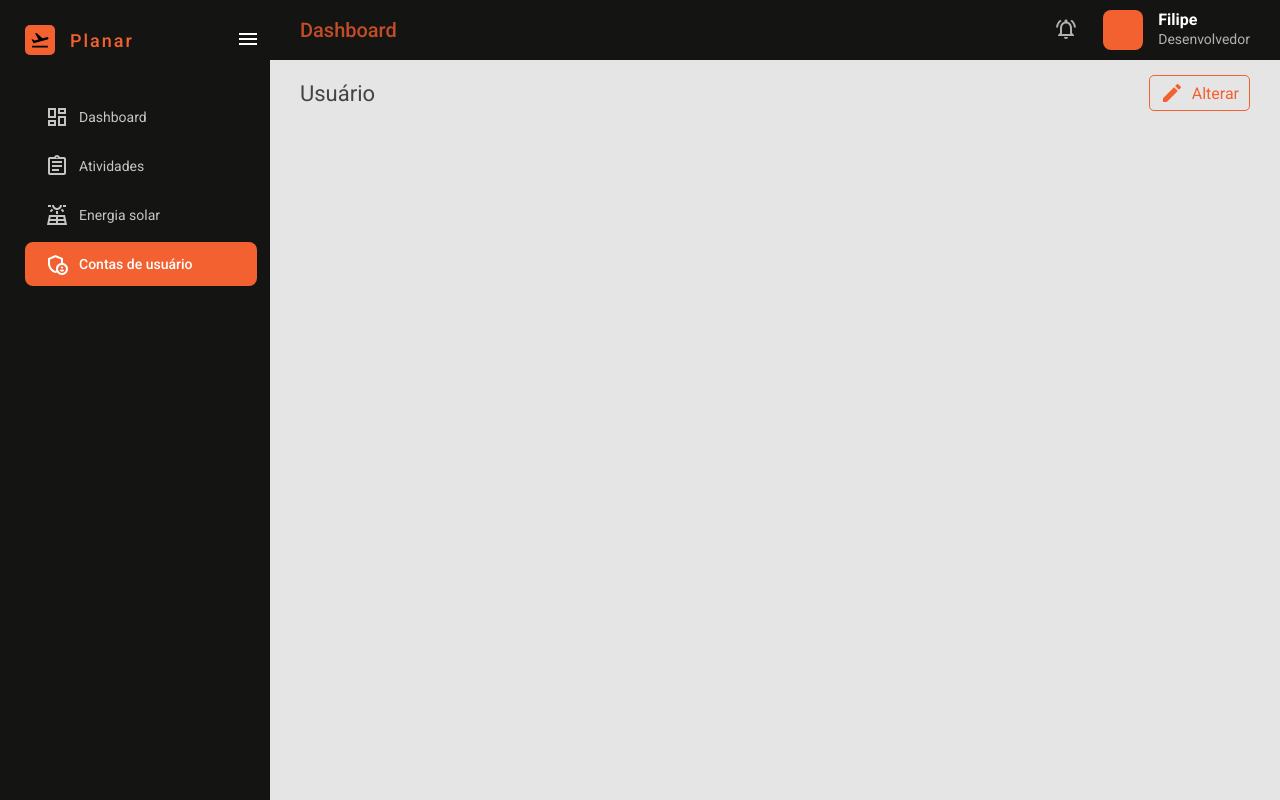
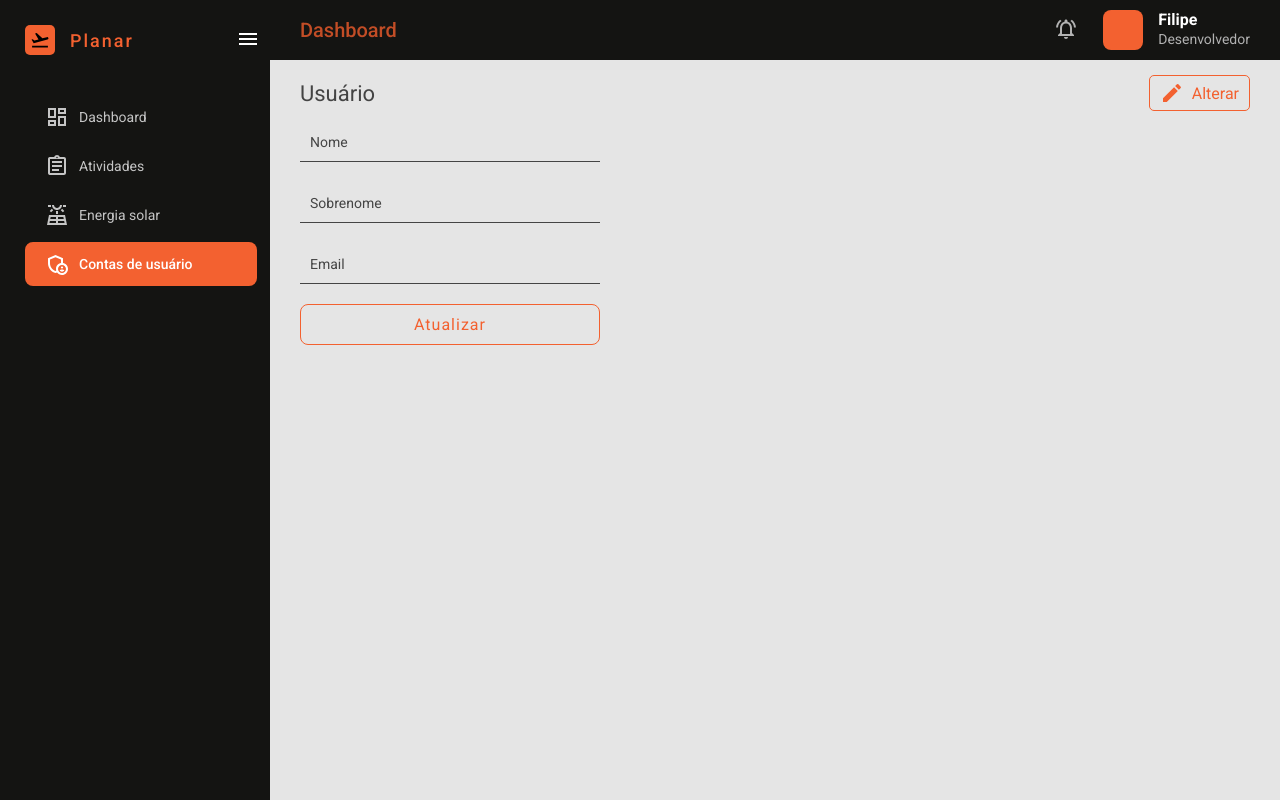
Before and after one commit to mrffilipe/planar-react-web-client, a React (Vite) app: page /user-account/user in a window 1280 px wide. Built offline with nearby package versions, Linux system fonts and the light colour scheme; the HTML template or start-up script is replaced by a standard one.

Commit message:
Add form to user

```diff
--- a/src/pages/Layout.jsx
+++ b/src/pages/Layout.jsx
@@ -1,5 +1,6 @@
 import SideMenu from "../components/SideMenu";
 import HeaderMenu from "../components/HeaderMenu";
+
 import { Outlet } from "react-router-dom";
 
 function Layout() {
--- a/src/pages/User/index.jsx
+++ b/src/pages/User/index.jsx
@@ -1,9 +1,13 @@
-import Button from "../../components/Button";
 import styles from "./styles.module.css";
 
 import { Edit } from "@mui/icons-material";
 
+import Button from "../../components/Button";
+import { useState } from "react";
+
 const User = () => {
+    const [change, setChange] = useState(true);
+
     return (
         <div className={styles.user_container}>
             <section className={styles.user_section}>
@@ -11,6 +15,24 @@ const User = () => {
                     <h2>Usuário</h2>
                     <Button title="Alterar" icon={Edit} />
                 </div>
+                <form className={styles.form}>
+                    <label>
+                        <input type="text" required />
+                        <span>Nome</span>
+                    </label>
+                    <label>
+                        <input type="text" required />
+                        <span>Sobrenome</span>
+                    </label>
+                    <label>
+                        <input type="text" required />
+                        <span>Email</span>
+                    </label>
+                    {
+                        change &&
+                        <input type="submit" value="Atualizar" />
+                    }
+                </form>
             </section>
         </div>
     );
--- a/src/pages/User/styles.module.css
+++ b/src/pages/User/styles.module.css
@@ -9,3 +9,70 @@
     color: #444;
     font-weight: 400;
 }
+
+.form {
+    width: 300px;
+    display: flex;
+    flex-direction: column;
+    margin-top: 10px;
+}
+
+.form label {
+    display: flex;
+    align-items: center;
+    position: relative;
+    margin-bottom: 20px;
+}
+
+.form label input {
+    flex: 1;
+    background: none;
+    border: none;
+    border-bottom: 1px solid #444;
+    padding: 20px 5px 5px 10px;
+    color: #444;
+    transition: all 0.2s ease-in;
+}
+
+.form label input:focus {
+    outline: none;
+    border-bottom: 1px solid var(--accent-color);
+}
+
+.form label span {
+    position: absolute;
+    left: 10px;
+    color: #444;
+    font-size: 14px;
+    pointer-events: none;
+}
+
+.form label input:focus+span {
+    top: 0;
+    left: 0;
+    color: var(--accent-color);
+}
+
+.form label input:valid+span {
+    top: 0;
+    left: 0;
+    color: #444;
+}
+
+.form input[type="submit"] {
+    border: 1px solid var(--accent-color);
+    border-radius: 8px;
+    padding: 10px 0;
+    background: none;
+    cursor: pointer;
+    color: var(--accent-color);
+    font-size: 16px;
+    letter-spacing: 1px;
+    transition: all 0.2s ease-in;
+}
+
+.form input[type="submit"]:hover {
+    background-color: var(--accent-color);
+    color: var(--secondary-color);
+    box-shadow: 1px 1px 4px #888;
+}
--- a/src/pages/UserAccount/index.jsx
+++ b/src/pages/UserAccount/index.jsx
@@ -1,8 +1,8 @@
 import styles from "./styles.module.css";
 
+import { Visibility, PersonAddAltRounded } from "@mui/icons-material";
+
 import IconLink from "../../components/IconLink";
-
-import { Visibility, PersonAddAltRounded } from "@mui/icons-material";
 import Button from "../../components/Button";
 
 const UserAccount = () => {
```
